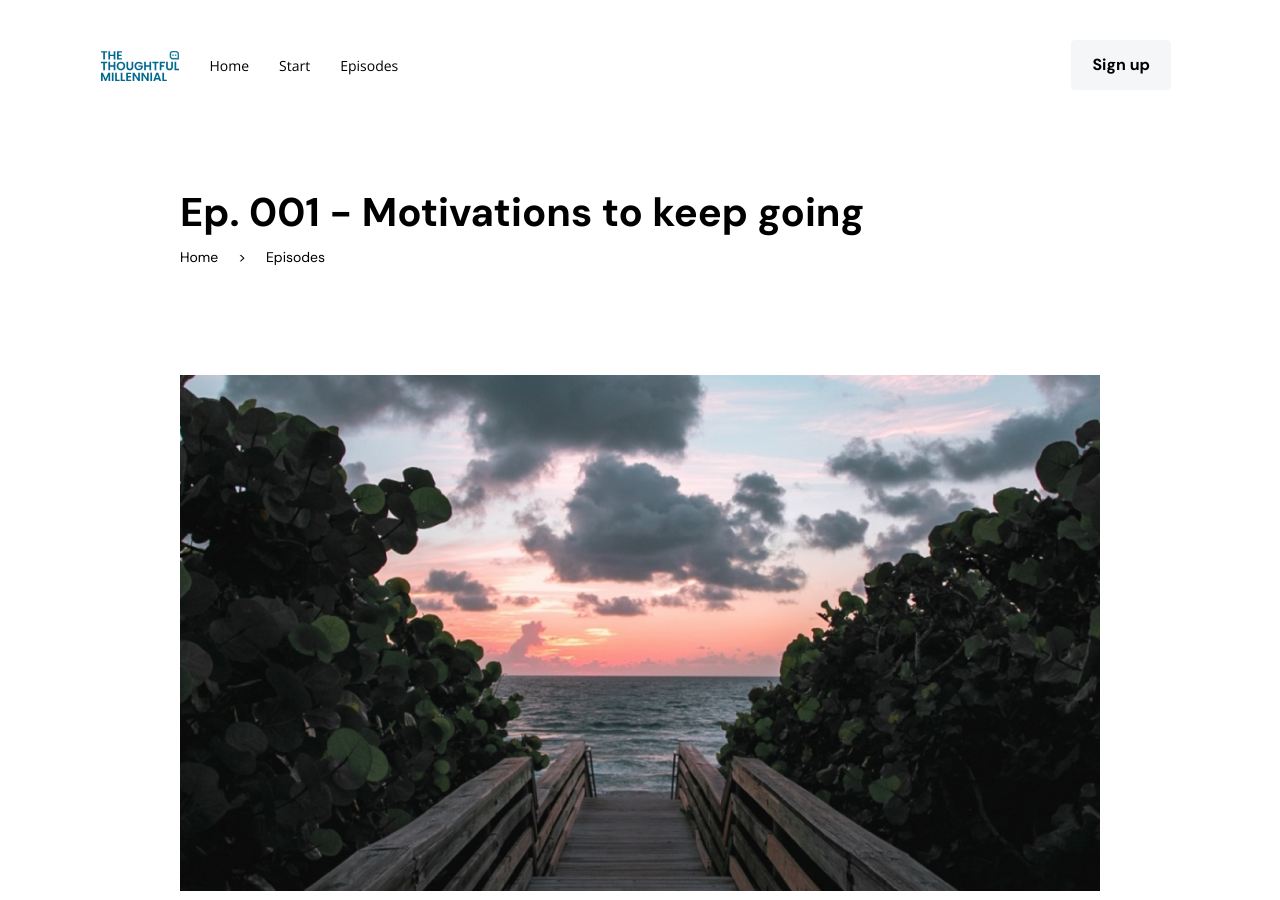
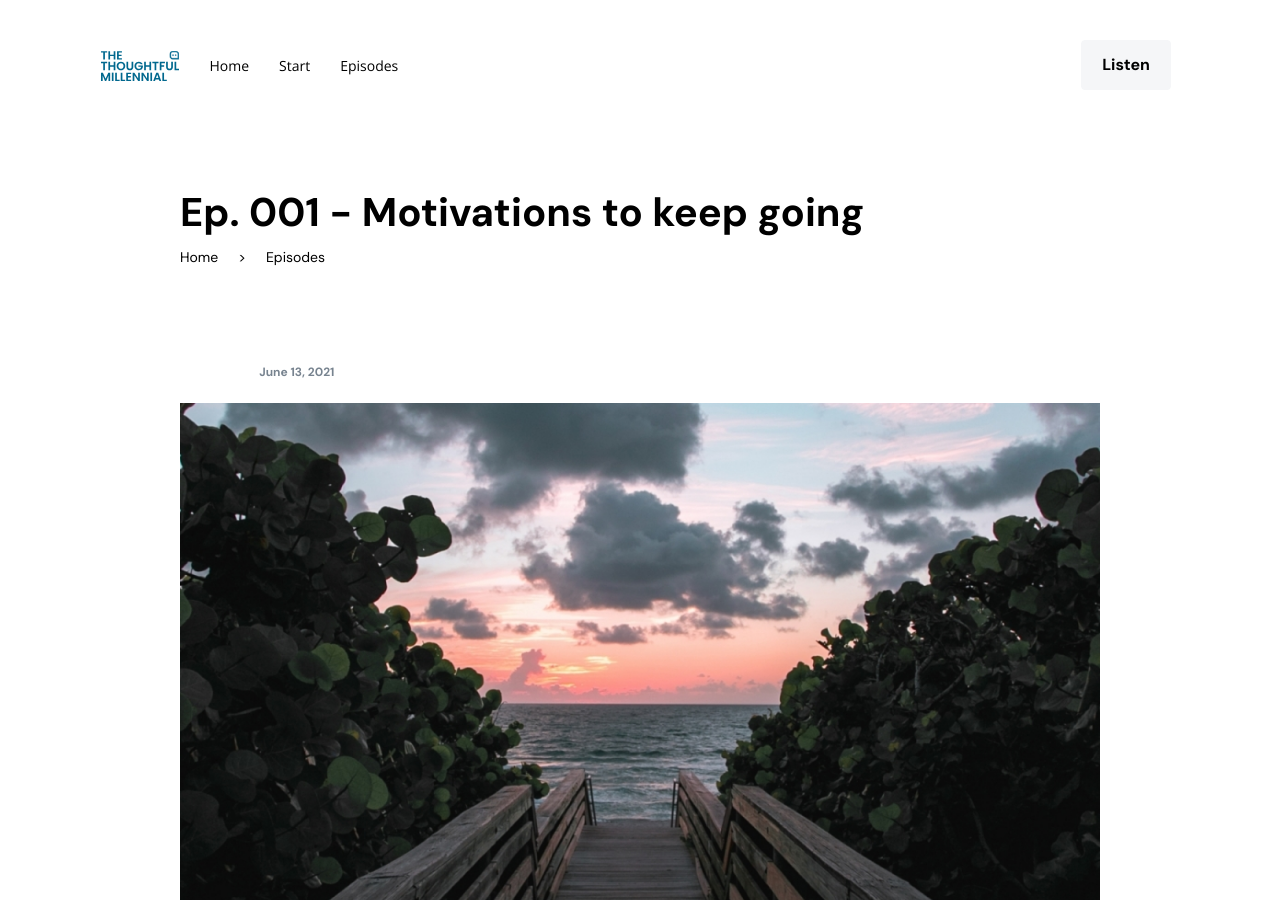
Before and after one commit to thethoughtfulmillennial/thethoughtfulmillennial.github.io, a Jekyll site: the page built from _episodes/01-motivations-keep-going.md, in a window 1280 px wide and 900 px high. Built offline with Jekyll 4.4.1, drawn with Linux system fonts in a browser that asks for light colours.

Commit message:
Updating layout.

```diff
--- a/_includes/footer.html
+++ b/_includes/footer.html
@@ -59,4 +59,3 @@
 		</div>
 	</div>
 </footer>
-col-md-6
--- a/_includes/navigation.html
+++ b/_includes/navigation.html
@@ -1,7 +1,7 @@
 <header class="foi-header">
 	<div class="container">
 		<nav class="navbar navbar-expand-lg navbar-light foi-navbar">
-			<a class="navbar-brand" href="index.html">
+			<a class="navbar-brand" href="/index.html">
 				<img src="/assets/images/logo.svg" alt="FOI">
 			</a>
 			<button class="navbar-toggler d-lg-none" type="button" data-toggle="collapse" data-target="#collapsibleNavId" aria-controls="collapsibleNavId" aria-expanded="false" aria-label="Toggle navigation">
@@ -21,7 +21,7 @@
 				</ul>
 				<ul class="navbar-nav mt-2 mt-lg-0">
 					<li class="nav-item mr-2 mb-3 mb-lg-0">
-						<a class="btn btn-secondary" href="register.html">Sign up</a>
+						<a class="btn btn-secondary" href="/episodes.html">Listen</a>
 					</li>
 				</ul>
 			</div>
--- a/_layouts/episode.html
+++ b/_layouts/episode.html
@@ -19,7 +19,7 @@ layout: default
 				<section class="blog-post-header">
 					<div class="row">
 						<div class="col-lg-10 offset-lg-1">
-							<p class="blog-post-date">{{ episode.date | date: "%B %-d, %Y" }}</p>
+							<p class="blog-post-date">{{ page.date | date: "%B %-d, %Y" }}</p>
 						</div>
 					</div>
 				</section>
--- a/index.html
+++ b/index.html
@@ -33,7 +33,7 @@ layout: default
 		</nav>
 		<div class="header-content">
 			<div class="row">
-				<div class="col-md-6">
+				<div class="col-md-6 mb-5">
 					<h1>The Thoughtful Millennial</h1>
 					<p class="text-dark">The podcast where we reflect on our rapidly evolving attitudes on
 						everything from mental health to how to become a more sustainable human.</p>
@@ -50,7 +50,7 @@ layout: default
 								class="mr-2"> Google Podcasts</a>
 					</div>
 				</div>
-				<div class="col-md-6">
+				<div class="col-md-6 text-center">
 					<img src="/assets/images/app_1.png" alt="app" width="388px" class="img-fluid">
 				</div>
 			</div>
```
